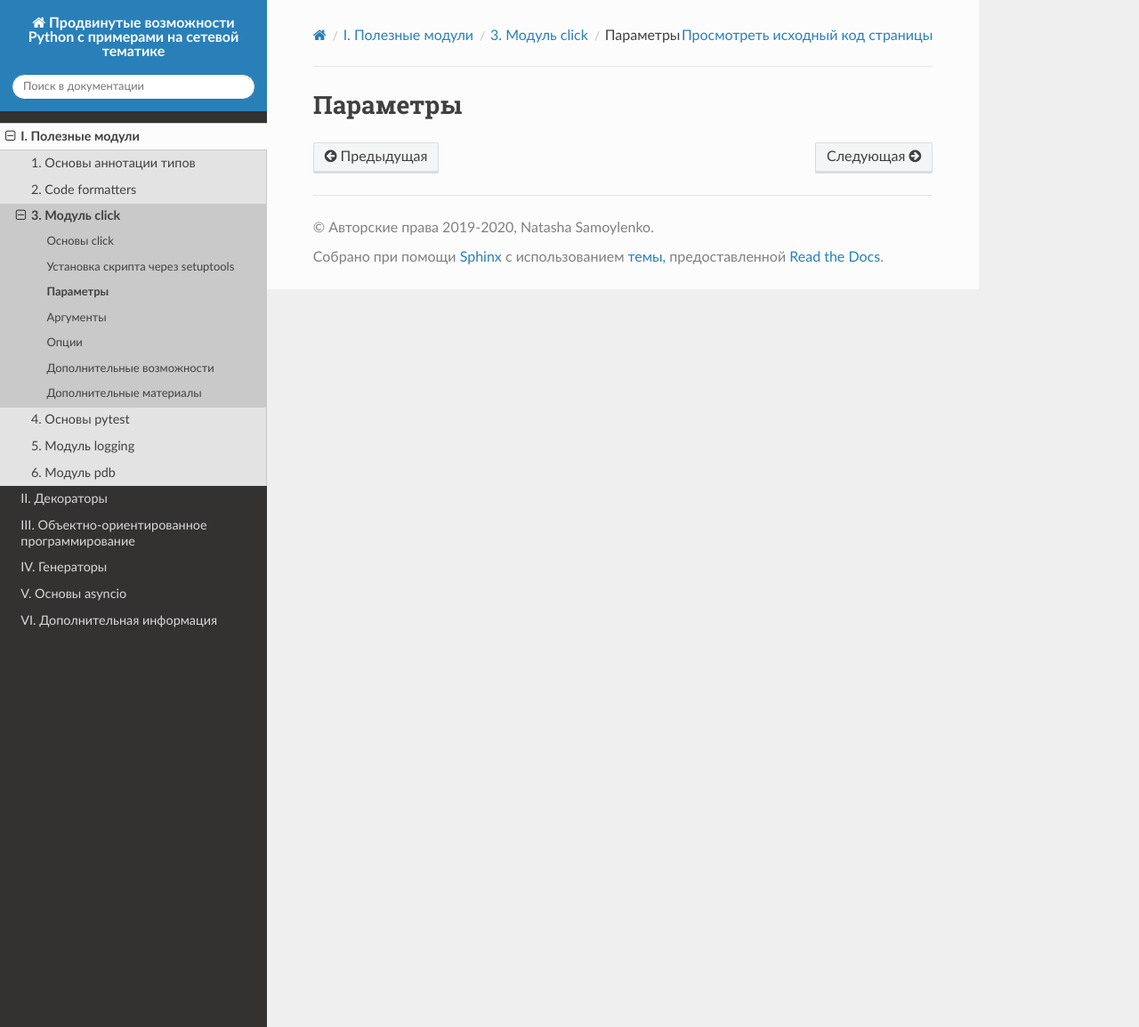
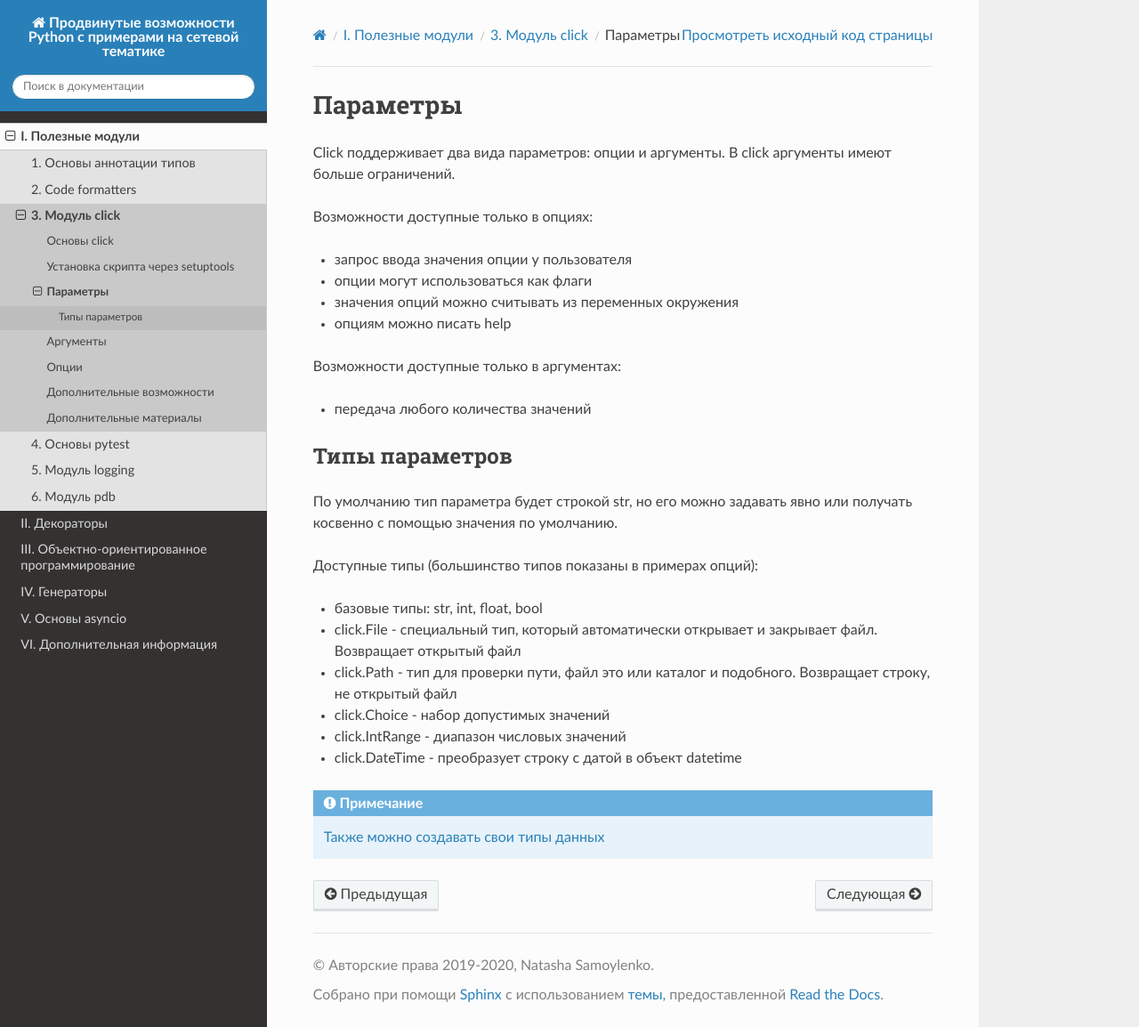
Before and after one commit to natenka/advpyneng-book, a Sphinx documentation site: the page built from docs/source/book/03_click/parameters.rst, in a window 1280 px wide and 1154 px high. Shown: the whole window at 89% size. Built offline with Sphinx 7.4.7 and the Read the Docs theme 2.0.0, drawn with Linux system fonts in a browser that asks for light colours; pages that are not in the unit, such as notebooks, are missing from menus.

Commit message:
click parameters

```diff
--- a/docs/source/book/03_click/parameters.rst
+++ b/docs/source/book/03_click/parameters.rst
@@ -1,2 +1,36 @@
 Параметры
 ---------
+
+Click поддерживает два вида параметров: опции и аргументы. В click аргументы имеют больше ограничений.
+
+Возможности доступные только в опциях:
+
+* запрос ввода значения опции у пользователя
+* опции могут использоваться как флаги
+* значения опций можно считывать из переменных окружения
+* опциям можно писать help
+
+Возможности доступные только в аргументах:
+
+* передача любого количества значений
+
+
+Типы параметров
+~~~~~~~~~~~~~~~
+
+По умолчанию тип параметра будет строкой str, но его можно задавать явно
+или получать косвенно с помощью значения по умолчанию.
+
+Доступные типы (большинство типов показаны в примерах опций):
+
+* базовые типы: str, int, float, bool
+* click.File - специальный тип, который автоматически открывает и закрывает файл. Возвращает открытый файл
+* click.Path - тип для проверки пути, файл это или каталог и подобного. Возвращает строку, не открытый файл
+* click.Choice - набор допустимых значений
+* click.IntRange - диапазон числовых значений
+* click.DateTime - преобразует строку с датой в объект datetime
+
+
+.. note::
+
+    `Также можно создавать свои типы данных <https://click.palletsprojects.com/en/7.x/parameters/#implementing-custom-types>`__
```
